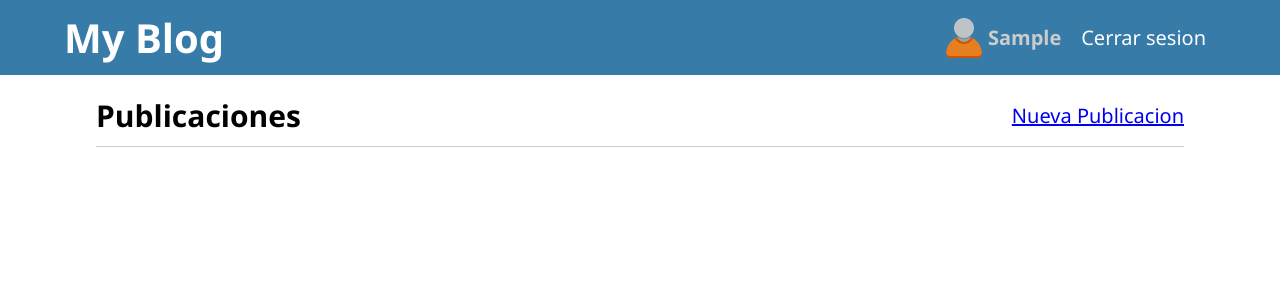
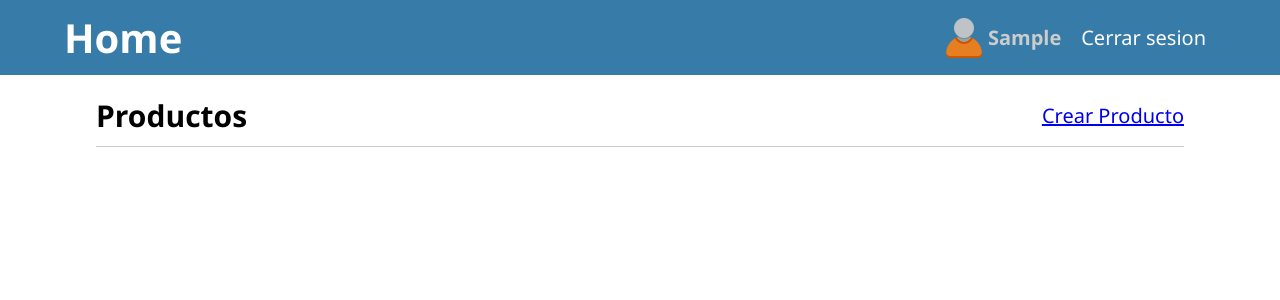
Before and after one commit to devdariill/py-clasificacion-productos-ai, a Flask app: page / in a window 1280 px wide. Shown: the top 300 px of the page. Run offline with Flask 2, Linux system fonts and the light colour scheme; the visitor is signed in with stand-in values (Sample User, id 1); data comes from the database, SQL or seed files in the repository; data that the repository does not hold is empty.

Commit message:
CRUD done falta bootstrap

```diff
--- a/myblog/__init__.py
+++ b/myblog/__init__.py
@@ -18,8 +18,7 @@ from myblog.views.productos import productos
 app.register_blueprint(productos)
 
 #2:06:07
-from myblog.views.blog import blog
-app.register_blueprint(blog)
-#/
+# from myblog.views.blog import blog
+# app.register_blueprint(blog)
 
 db.create_all()
--- a/myblog/templates/base.html
+++ b/myblog/templates/base.html
@@ -1,31 +1,40 @@
 <!DOCTYPE html>
 <html lang="es">
   <head>
-    <meta charset="UTF-8">
-    <meta http-equiv="X-UA-Compatible" content="IE=edge">
-    <meta name="viewport" content="width=device-width, initial-scale=1.0">
-    <link rel="shortcut icon" href="{{ url_for('static', filename='img/blog.ico') }}" type="image/x-icon">
+    <meta charset="UTF-8" />
+    <meta http-equiv="X-UA-Compatible" content="IE=edge" />
+    <meta name="viewport" content="width=device-width, initial-scale=1.0" />
+    <link
+      rel="shortcut icon"
+      href="{{ url_for('static', filename='img/blog.ico') }}"
+      type="image/x-icon"
+    />
     <!-- my lbog valor defalul -->
-    <title>{% block title %}{% endblock %}-myblog</title>
-    <link rel="stylesheet" href="{{ url_for('static', filename='css/styles.css') }}">
+    <title>{% block title %}{% endblock %}-CRUD</title>
+    <link
+      rel="stylesheet"
+      href="{{ url_for('static', filename='css/styles.css') }}"
+    />
   </head>
   <body>
-
     <header class="header">
       <div class="nav">
         <div>
-                <a href="{{ url_for('blog.index') }}">
-                    <h1>My Blog</h1>
+          <a href="{{ url_for('productos.index') }}">
+            <h1>Home</h1>
           </a>
         </div>
         <!-- 2:22:24 -->
         <nav>
-                {% if g.user  %}
-                <img src="{{ url_for('static', filename='img/user.png') }}" alt="user">
+          {% if g.user %}
+          <img
+          src="{{ url_for('static', filename='img/user.png') }}"
+          alt="user"
+          />
           <span>{{ g.user.username }}</span>
           <a href="{{ url_for('auth.logout') }}">Cerrar sesion</a>
           {% else %}
-                <a href="{{ url_for('auth.register') }}">Regsitar usuario</a>
+          <a href="{{ url_for('auth.register') }}">Registra usuario</a>
           <a href="{{ url_for('auth.login') }}">Iniciar sesion</a>
           {% endif %}
         </nav>
@@ -38,11 +47,9 @@
         <header>{% block header %}{% endblock %}</header>
         <!--  1:20:21 -->
         {% for message in get_flashed_messages() %}
-                <div class="flash"> {{ message }} </div>
-            {% endfor %}
-            {% block content %}{% endblock %}
+        <div class="flash">{{ message }}</div>
+        {% endfor %} {% block content %}{% endblock %}
       </div>
     </section>
-
   </body>
 </html>
--- a/myblog/templates/blog/index.html
+++ b/myblog/templates/blog/index.html
@@ -2,8 +2,8 @@
 {% block header %}
     <h2>{% block title %} Publicaciones {% endblock %}</h2>
     <!-- 2:34:51 -->
-    <a href="{{ url_for('blog.create') }}">Nueva Publicacion</a>
     {% if g.user %}
+        <a href="{{ url_for('blog.create') }}">Nueva Publicacion</a>
     {% endif %}
 {% endblock %}
 
--- a/myblog/templates/blog/update.html
+++ b/myblog/templates/blog/update.html
@@ -8,7 +8,7 @@
          SE GENERA LA INFORMACION EN LA URL -->
     <form method="POST">
         <label for="title">Titulo</label>
-        <input type="text" name="title" id="title" value="{{ post.title }}" required>
+        <input type="text" name="title" id="title" value="{{ post.title }}" required/>
         <label for="body">Contenido</label>
         <textarea name="body" id="body" cols="30" rows="10">{{ post.body }}</textarea>
         <input type="submit",value="Guardar">
--- /dev/null
+++ b/myblog/templates/producto/index.html
@@ -0,0 +1,29 @@
+{% extends 'base.html' %}
+{% block header %}
+    <h2>{% block title %} Productos {% endblock %}</h2>
+    {% if g.user %}
+        <a href="{{ url_for('productos.register') }}">Crear Producto</a>
+    {% endif %}
+{% endblock %}
+{% block content %}
+{% for producto in productos %}
+<article>
+  <header>
+
+    <div>
+      <h1>{{ producto.nomprod +" - "+ producto.codprod }}</h1>
+    </div>
+
+    <div>
+        <a href="{{ url_for('productos.update', id=producto.codprod) }}">Editar</a>
+        <a href="{{ url_for('productos.delete', id=producto.codprod) }}">Eliminar</a>
+    </div>
+
+  </header>
+
+  <div>
+    <p> Cantidad : {{ producto.exiprod }} - $ : {{ producto.venprod  }}</p>
+  </div>
+
+</article>
+{% endfor %} {% endblock %}
--- a/myblog/views/productos.py
+++ b/myblog/views/productos.py
@@ -1,3 +1,4 @@
+#registrar productos
 import functools #
 from flask import (
     render_template, Blueprint, flash, g, redirect, request, session, url_for
@@ -8,11 +9,41 @@ from werkzeug.security import check_password_hash, generate_password_hash #
 from myblog import db #
 #/
 from myblog.models.producto import Producto #
+from myblog.views.auth import login_required #
+from werkzeug.exceptions import abort #
 
-productos =Blueprint('productos', __name__, url_prefix='/productos')
+productos =Blueprint('productos', __name__)
+# productos =Blueprint('productos', __name__, url_prefix='/productos')
+
+#listar todas la publicaciones
+@productos.route("/")
+def index():
+    productos = reversed(Producto.query.all())
+    productos = list(productos)
+    productos = productos[:5]
+    # print(" ~ file: productos.py ~ line 22 ~ productos", productos)
+
+    # obj = ObjectRes.query.all()
+    # obj = session.query(ObjectRes).order_by(ObjectRes.id.desc()).first()
+
+    #productos = list(Producto.query.order_by(Producto.codbar.desc()).limit(5).all())
+
+
+
+
+    #/
+
+
+    db.session.commit()
+    #return render_template('blog/index.html',posts=posts)
+    #2:16:44 envio de get_user, llamando al metodo desde el return
+    return render_template('producto/index.html',productos=productos)
+    #/
+
 
 #Registara Producto
 @productos.route('/register',methods=('GET','POST'))
+@login_required
 def register():
     if request.method =='POST':
         codprod = request.form.get('codprod')
@@ -29,16 +60,16 @@ def register():
 
         if not codprod:
           error='Se requiere codprod'
-        elif not codbar:
-          error='Se requiere codbar'
+        # elif not codbar:
+        #   error='Se requiere codbar'
         elif not nomprod:
           error='Se requiere nomprod'
-        elif not exiprod:
-          error='Se requiere exiprod'
+        # elif not exiprod:
+        #   error='Se requiere exiprod'
+        elif not venprod:
+          error='Se requiere venprod'
         elif not cosprod:
           error='Se requiere cosprod'
-        elif not venprod:
-          error='Se requiere venprod'
         elif not pvenfra:
           error='Se requiere pvenfra'
 
@@ -47,65 +78,68 @@ def register():
         if user_name == None:
             db.session.add(producto)
             db.session.commit()
+            error=f'Producto {nomprod} : {codprod} DONE'
             #TODO
         else:
-            error=f'el codprod {codprod}, ya esta registrado'
+            error=f'ERROR: el codprod {codprod}, ya esta registrado'
         flash(error)
             # return redirect(url_for('auth.login'))
 
     return render_template('producto/register.html')
 
 
+#obtener producto por id
+def get_producto(id):
+    # producto = Producto.query.filter_by(id=id).first()
+    producto = Producto.query.get(id)
+    if producto is None:
+        abort(404, "Producto id {0} doesn't exist.".format(id))
 
-#     return render_template('auth/register.html')
+    return producto
 
-# #INICAR SESION 1:27:54
-# @auth.route('/login', methods=('GET', 'POST'))
-# def login():
-#     if request.method =='POST':
-#         username = request.form.get('username')
-#         password = request.form.get('password')
+#crear producto
+@productos.route('/producto/update/<int:id>', methods=('GET', 'POST'))
+@login_required
+def update(id):
+  producto=get_producto(id)
+  if request.method =='POST':
+      producto.codprod = request.form.get('codprod')
+      producto.codbar  = request.form.get('codbar')
+      producto.nomprod = request.form.get('nomprod')
+      producto.exiprod = request.form.get('exiprod')
+      producto.cosprod = request.form.get('cosprod')
+      producto.venprod = request.form.get('venprod')
+      producto.pvenfra = request.form.get('pvenfra')
+      error=None
+      if not producto.codprod:
+        error='Se requiere codprod'
+      elif not producto.codbar:
+         error='Se requiere codbar'
+      elif not producto.nomprod:
+        error='Se requiere nomprod'
+      elif not producto.exiprod:
+         error='Se requiere exiprod'
+      elif not producto.venprod:
+        error='Se requiere venprod'
+      elif not producto.cosprod:
+        error='Se requiere cosprod'
+      elif not producto.pvenfra:
+        error='Se requiere pvenfra'
 
-#         error=None
+      if error is not None:
+        flash(error)
+      else:
+        db.session.add( producto )
+        db.session.commit()
+        return redirect(url_for('productos.index'))
+      flash(error)
+  return render_template('producto/update.html',producto=producto)
 
-
-#         user=User.query.filter_by(username=username).first()
-
-#         if  user == None:
-#             error='nobmre usuario incorrecto'
-#         elif not check_password_hash(user.password,password):
-#             error='error contraseña incorrecta'
-
-#         if error is None:
-#             session.clear()
-#             session['user_id']=user.id
-#             return redirect(url_for('blog.index'))
-#             #####return redirect(url_for('index'))
-
-#         #/
-#         flash(error)
-
-#     return render_template('auth/login.html')
-
-
-# @auth.before_app_request
-# def load_logged_in_user():
-#     user_id = session.get('user_id')
-#     if user_id is None :
-#         g.user = None
-#     else:
-#         g.user = User.query.get_or_404(user_id)
-
-# @auth.route('/logout')
-# def logout():
-#     session.clear()
-#     return redirect(url_for('blog.index'))
-
-# #1:46:42
-# def login_required(view):
-#     @functools.wraps(view)
-#     def wrapped_view(**kwargs):
-#         if g.user is None:
-#             return redirect(url_for('auth.login'))
-#         return view(**kwargs)
-#     return wrapped_view
+#eliminar producto
+@productos.route('/producto/delete/<int:id>', methods=('GET', 'POST'))
+@login_required
+def delete(id):
+  producto=get_producto(id)
+  db.session.delete( producto )
+  db.session.commit()
+  return redirect(url_for('productos.index'))
```
Also changed, not shown: myblog/models/producto.py (+5 -2 lines), myblog/templates/producto/login.html (deleted, +0 -18 lines), myblog/templates/producto/register.html (+13 -17 lines), myblog/templates/producto/update.html (added, +38 -0 lines), 2 other files. Lines whose indentation alone changed are shown as unchanged.
